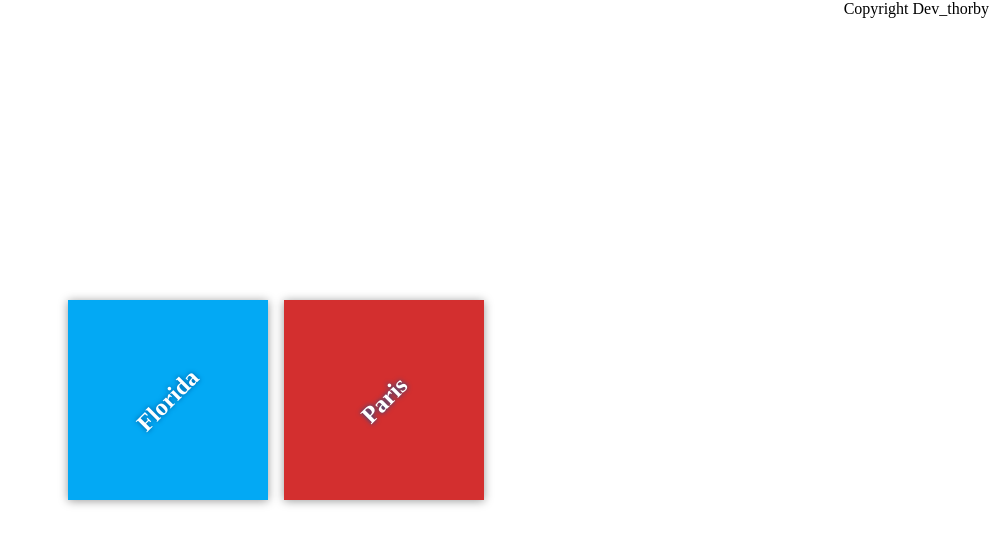
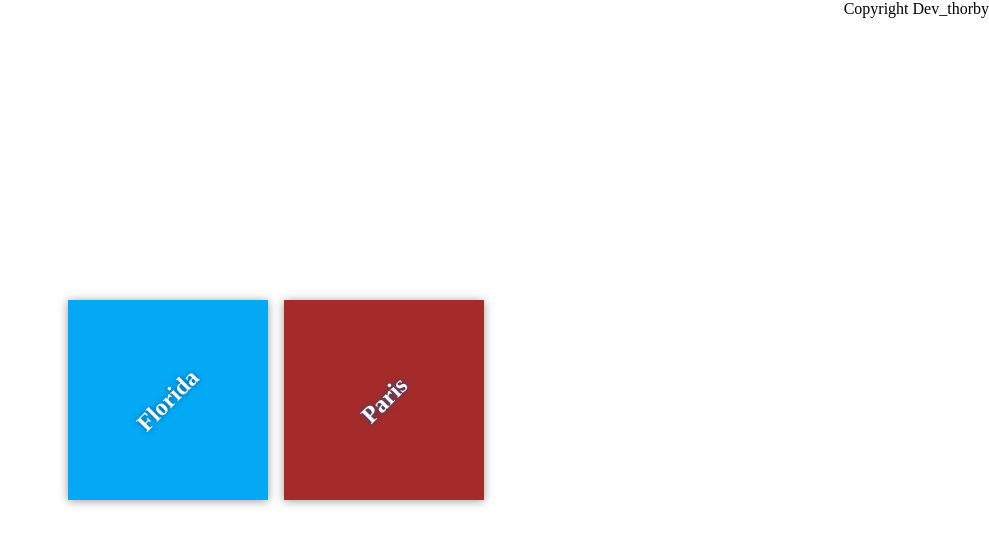
Before and after one commit to tobi-oye/my-travel-plans, a plain HTML site: page index.html in a window 1280 px wide. Shown: the whole page, without its empty margins (291-1280 px from the left). Drawn offline with Linux system fonts and the light colour scheme.

Commit message:
Style destinations

```diff
--- a/css/app.css
+++ b/css/app.css
@@ -51,5 +51,5 @@ h2 {
 }
 
 #paris {
-    background-color: #d32f2f;
+    background-color: brown;
 }
```
